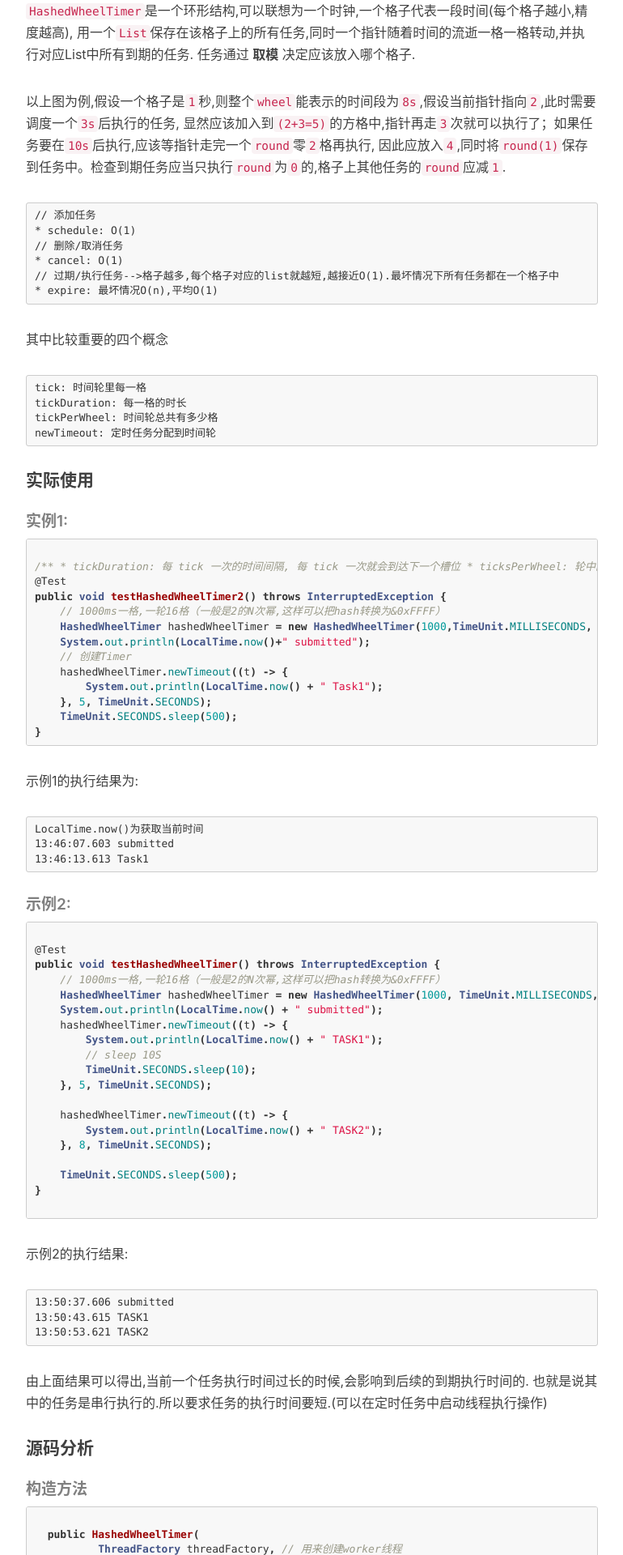
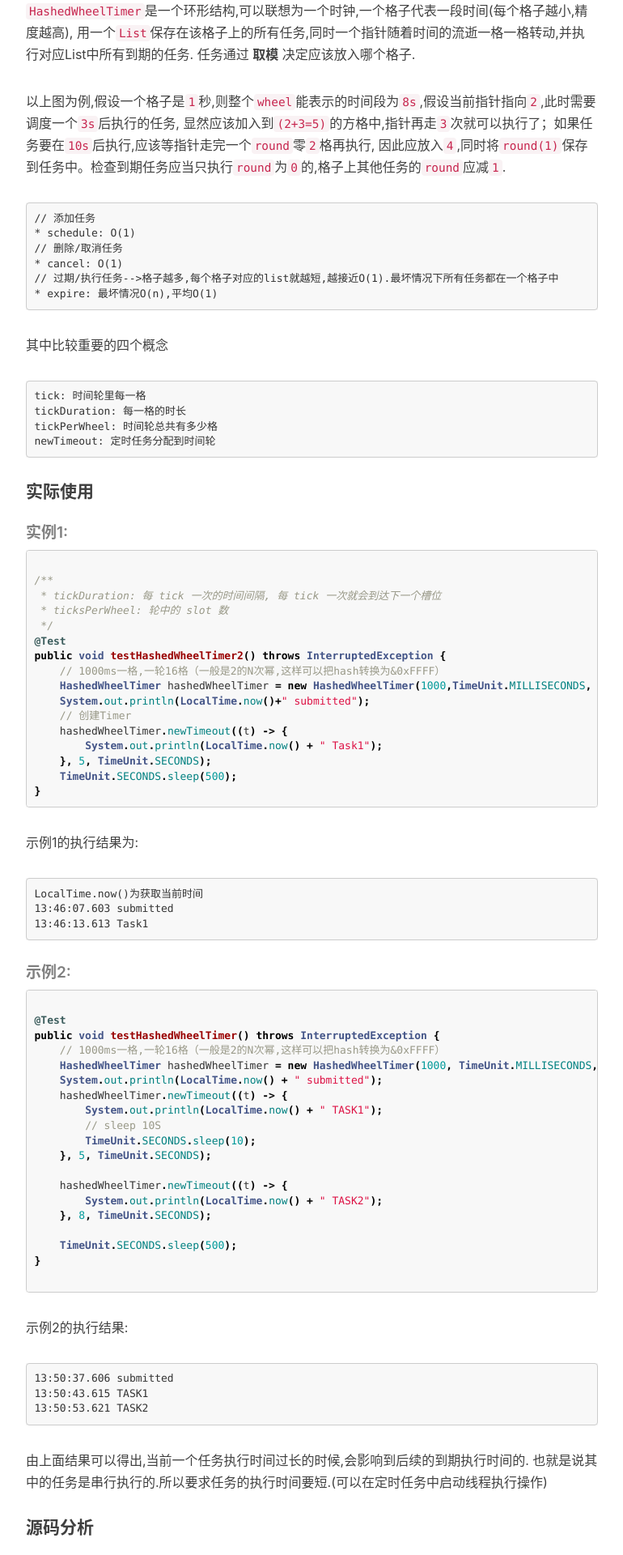
Before and after one commit to MistRay/mistray.github.io, a Jekyll site: the page built from _posts/2019-09-18-Netty学习指北05.md, in a window 1280 px wide. Shown: the part 1323-3243 px from the top of the page at 81% size, without its empty margins (233-1003 px from the left). Built offline with Jekyll 4.4.1, drawn with Linux system fonts in a browser that asks for light colours; nearby versions of some CDN libraries; comment, search, counter and statistics services are not loaded.

Commit message:
修改样式,取消注释斜体

```diff
--- a/css/syntax.css
+++ b/css/syntax.css
@@ -1,84 +1,209 @@
-/* to make lines scroll instead of wrap */
-/* from http://stackoverflow.com/a/23393920 */
-
-.highlight pre code * {
-  white-space: nowrap;    // this sets all children inside to nowrap
+.highlight table td { padding: 5px; }
+.highlight table pre { margin: 0; }
+.highlight .cm {
+  color: #999988;
+  font-style: italic;
 }
-
-.highlight pre {
-  overflow-x: auto;       // this sets the scrolling in x
+.highlight .cp {
+  color: #999999;
+  font-weight: bold;
 }
-
-.highlight pre code {
-  white-space: pre;       // forces <code> to respect <pre> formatting
+.highlight .c1 {
+  color: #999988;
+  /*font-style: italic;*/
 }
-
-
-/*
- * GitHub style for Pygments syntax highlighter, for use with Jekyll
- * Courtesy of GitHub.com
- */
-
-.highlight pre, pre, .highlight .hll { background-color: #f8f8f8; border: 1px solid #ccc; padding: 6px 10px; border-radius: 3px; }
-.highlight .c { color: #999988; font-style: italic; }
-.highlight .err { color: #a61717; background-color: #e3d2d2; }
-.highlight .k { font-weight: bold; }
-.highlight .o { font-weight: bold; }
-.highlight .cm { color: #999988; font-style: italic; }
-.highlight .cp { color: #999999; font-weight: bold; }
-.highlight .c1 { color: #999988; font-style: italic; }
-.highlight .cs { color: #999999; font-weight: bold; font-style: italic; }
-.highlight .gd { color: #000000; background-color: #ffdddd; }
-.highlight .gd .x { color: #000000; background-color: #ffaaaa; }
-.highlight .ge { font-style: italic; }
-.highlight .gr { color: #aa0000; }
-.highlight .gh { color: #999999; }
-.highlight .gi { color: #000000; background-color: #ddffdd; }
-.highlight .gi .x { color: #000000; background-color: #aaffaa; }
-.highlight .go { color: #888888; }
-.highlight .gp { color: #555555; }
-.highlight .gs { font-weight: bold; }
-.highlight .gu { color: #800080; font-weight: bold; }
-.highlight .gt { color: #aa0000; }
-.highlight .kc { font-weight: bold; }
-.highlight .kd { font-weight: bold; }
-.highlight .kn { font-weight: bold; }
-.highlight .kp { font-weight: bold; }
-.highlight .kr { font-weight: bold; }
-.highlight .kt { color: #445588; font-weight: bold; }
-.highlight .m { color: #009999; }
-.highlight .s { color: #dd1144; }
-.highlight .n { color: #333333; }
-.highlight .na { color: teal; }
-.highlight .nb { color: #0086b3; }
-.highlight .nc { color: #445588; font-weight: bold; }
-.highlight .no { color: teal; }
-.highlight .ni { color: purple; }
-.highlight .ne { color: #990000; font-weight: bold; }
-.highlight .nf { color: #990000; font-weight: bold; }
-.highlight .nn { color: #555555; }
-.highlight .nt { color: navy; }
-.highlight .nv { color: teal; }
-.highlight .ow { font-weight: bold; }
-.highlight .w { color: #bbbbbb; }
-.highlight .mf { color: #009999; }
-.highlight .mh { color: #009999; }
-.highlight .mi { color: #009999; }
-.highlight .mo { color: #009999; }
-.highlight .sb { color: #dd1144; }
-.highlight .sc { color: #dd1144; }
-.highlight .sd { color: #dd1144; }
-.highlight .s2 { color: #dd1144; }
-.highlight .se { color: #dd1144; }
-.highlight .sh { color: #dd1144; }
-.highlight .si { color: #dd1144; }
-.highlight .sx { color: #dd1144; }
-.highlight .sr { color: #009926; }
-.highlight .s1 { color: #dd1144; }
-.highlight .ss { color: #990073; }
-.highlight .bp { color: #999999; }
-.highlight .vc { color: teal; }
-.highlight .vg { color: teal; }
-.highlight .vi { color: teal; }
-.highlight .il { color: #009999; }
-.highlight .gc { color: #999; background-color: #EAF2F5; }
+.highlight .cs {
+  color: #999999;
+  font-weight: bold;
+  font-style: italic;
+}
+.highlight .c, .highlight .ch, .highlight .cd, .highlight .cpf {
+  color: #999988;
+  font-style: italic;
+}
+.highlight .err {
+  color: #a61717;
+  background-color: #e3d2d2;
+}
+.highlight .gd {
+  color: #000000;
+  background-color: #ffdddd;
+}
+.highlight .ge {
+  color: #000000;
+  font-style: italic;
+}
+.highlight .gr {
+  color: #aa0000;
+}
+.highlight .gh {
+  color: #999999;
+}
+.highlight .gi {
+  color: #000000;
+  background-color: #ddffdd;
+}
+.highlight .go {
+  color: #888888;
+}
+.highlight .gp {
+  color: #555555;
+}
+.highlight .gs {
+  font-weight: bold;
+}
+.highlight .gu {
+  color: #aaaaaa;
+}
+.highlight .gt {
+  color: #aa0000;
+}
+.highlight .kc {
+  color: #000000;
+  font-weight: bold;
+}
+.highlight .kd {
+  color: #000000;
+  font-weight: bold;
+}
+.highlight .kn {
+  color: #000000;
+  font-weight: bold;
+}
+.highlight .kp {
+  color: #000000;
+  font-weight: bold;
+}
+.highlight .kr {
+  color: #000000;
+  font-weight: bold;
+}
+.highlight .kt {
+  color: #445588;
+  font-weight: bold;
+}
+.highlight .k, .highlight .kv {
+  color: #000000;
+  font-weight: bold;
+}
+.highlight .mf {
+  color: #009999;
+}
+.highlight .mh {
+  color: #009999;
+}
+.highlight .il {
+  color: #009999;
+}
+.highlight .mi {
+  color: #009999;
+}
+.highlight .mo {
+  color: #009999;
+}
+.highlight .m, .highlight .mb, .highlight .mx {
+  color: #009999;
+}
+.highlight .sb {
+  color: #d14;
+}
+.highlight .sc {
+  color: #d14;
+}
+.highlight .sd {
+  color: #d14;
+}
+.highlight .s2 {
+  color: #d14;
+}
+.highlight .se {
+  color: #d14;
+}
+.highlight .sh {
+  color: #d14;
+}
+.highlight .si {
+  color: #d14;
+}
+.highlight .sx {
+  color: #d14;
+}
+.highlight .sr {
+  color: #009926;
+}
+.highlight .s1 {
+  color: #d14;
+}
+.highlight .ss {
+  color: #990073;
+}
+.highlight .s, .highlight .sa, .highlight .dl {
+  color: #d14;
+}
+.highlight .na {
+  color: #008080;
+}
+.highlight .bp {
+  color: #999999;
+}
+.highlight .nb {
+  color: #0086B3;
+}
+.highlight .nc {
+  color: #445588;
+  font-weight: bold;
+}
+.highlight .no {
+  color: #008080;
+}
+.highlight .nd {
+  color: #3c5d5d;
+  font-weight: bold;
+}
+.highlight .ni {
+  color: #800080;
+}
+.highlight .ne {
+  color: #990000;
+  font-weight: bold;
+}
+.highlight .nf, .highlight .fm {
+  color: #990000;
+  font-weight: bold;
+}
+.highlight .nl {
+  color: #990000;
+  font-weight: bold;
+}
+.highlight .nn {
+  color: #555555;
+}
+.highlight .nt {
+  color: #000080;
+}
+.highlight .vc {
+  color: #008080;
+}
+.highlight .vg {
+  color: #008080;
+}
+.highlight .vi {
+  color: #008080;
+}
+.highlight .nv, .highlight .vm {
+  color: #008080;
+}
+.highlight .ow {
+  color: #000000;
+  font-weight: bold;
+}
+.highlight .o {
+  color: #000000;
+  font-weight: bold;
+}
+.highlight .w {
+  color: #bbbbbb;
+}
+.highlight {
+  background-color: #f8f8f8;
+}
```
